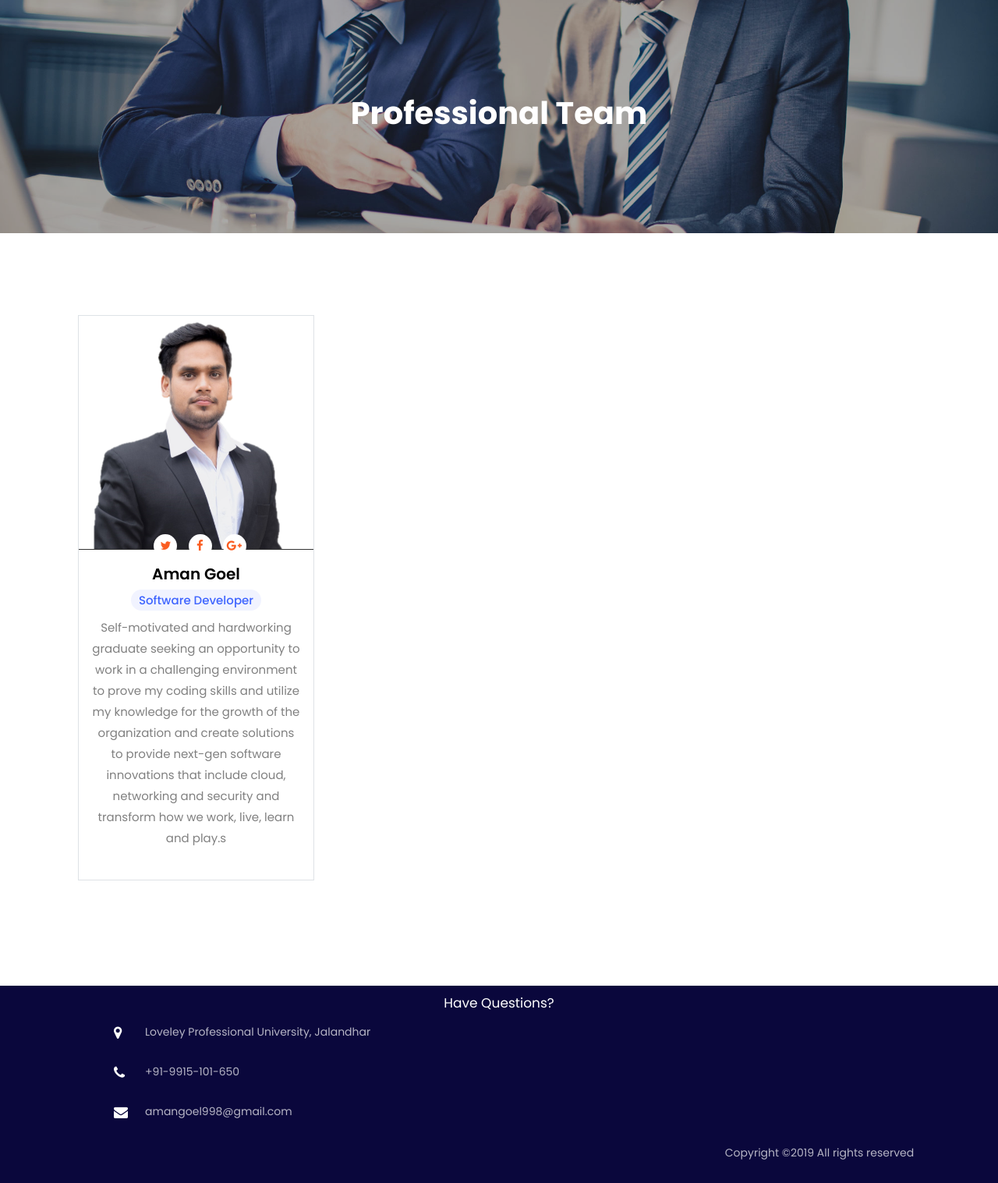
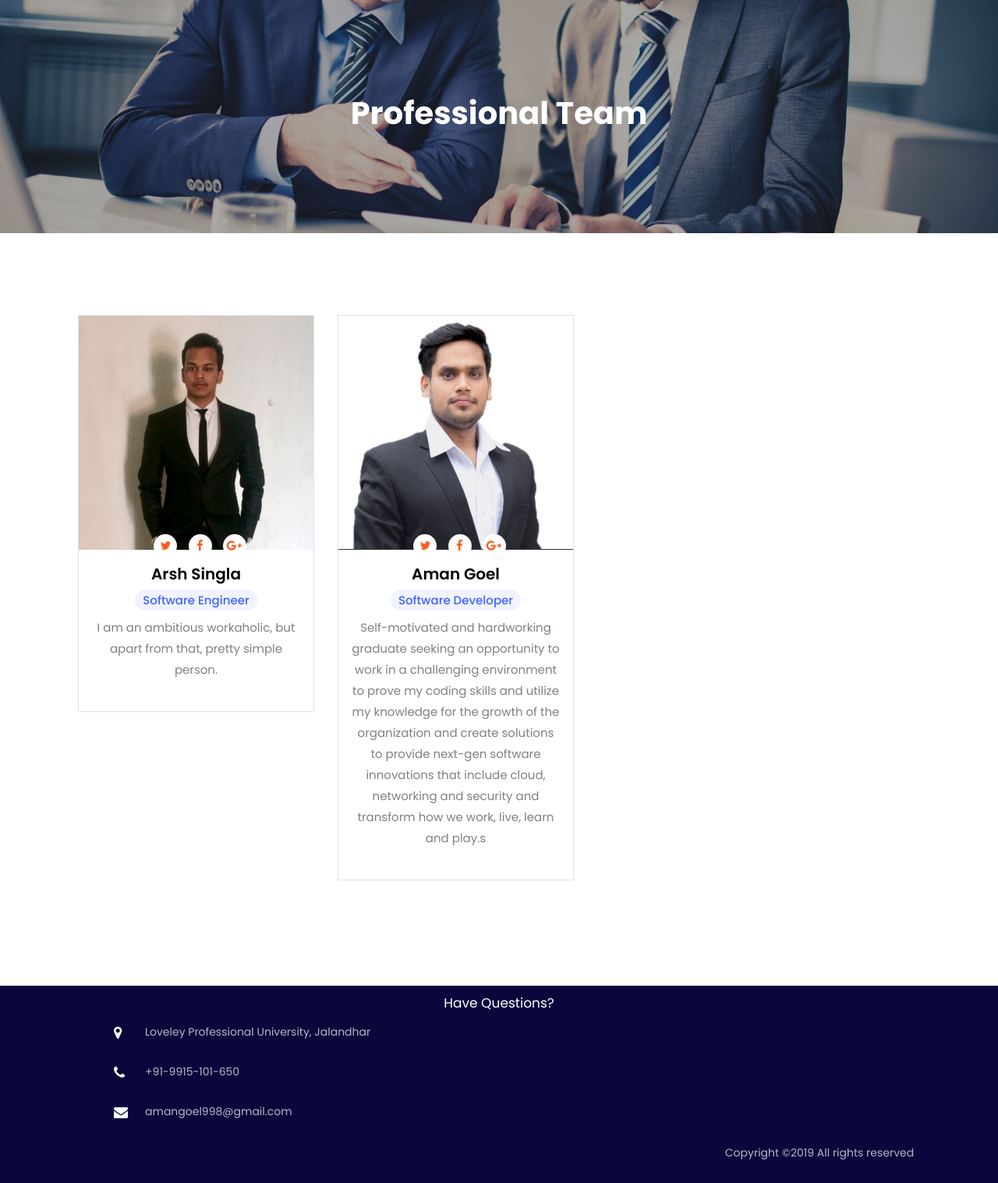
Before and after one commit to Amangoel998/Software-Piracy-Prevention-System, a Django app: page /Team in a window 1280 px wide. Shown: the part 212-1729 px from the top of the page at 78% size. Run offline with Django 3.2, Linux system fonts and the light colour scheme; some libraries are stand-ins or nearby versions; some web fonts are replaced.

Commit message:
Added some content

```diff
--- a/piracy_prevention/website/templates/home.html
+++ b/piracy_prevention/website/templates/home.html
@@ -28,7 +28,7 @@
         <div class="container">
           <div class="row no-gutters slider-text align-items-center justify-content-start" data-scrollax-parent="true">
           <div class="col-md-7 ftco-animate mb-md-5">
-            <h1 class="mb-4">We Help to Grow Your Business</h1>
+            <h1 class="mb-4">We Help to Protect Your Business</h1>
             <p><a href="About" class="btn btn-primary px-4 py-3 mt-3">Our Services</a></p>
           </div>
         </div>
--- a/piracy_prevention/website/templates/team.html
+++ b/piracy_prevention/website/templates/team.html
@@ -28,7 +28,25 @@
 <section class="ftco-section">
       <div class="container">
         <div class="row">
-
+          <div class="col-md-6 col-lg-3 ftco-animate fadeInUp ftco-animated" style="min-width:30%;">
+            <div class="staff border">
+              <div class="img-wrap d-flex align-items-stretch">
+                <div class="img align-self-stretch arsh-bg-0"></div>
+              </div>
+              <div class="text pt-3 px-3 pb-4 text-center">
+                <h3>Arsh Singla</h3>
+                <span class="position mb-2">Software Engineer</span>
+                <div class="faded">
+                  <p>I am an ambitious workaholic, but apart from that, pretty simple person.</p>
+                  <ul class="ftco-social text-center">
+                    <li class="ftco-animate fadeInUp ftco-animated"><a href="#" class="d-flex align-items-center justify-content-center"><span class="icon-twitter"></span></a></li>
+                    <li class="ftco-animate fadeInUp ftco-animated"><a href="#" class="d-flex align-items-center justify-content-center"><span class="icon-facebook"></span></a></li>
+                    <li class="ftco-animate fadeInUp ftco-animated"><a href="#" class="d-flex align-items-center justify-content-center"><span class="icon-google-plus"></span></a></li>
+                  </ul>
+                </div>
+              </div>
+            </div>
+          </div>
           <div class="col-md-6 col-lg-3 ftco-animate fadeInUp ftco-animated" style="min-width:30%;">
             <div class="staff border">
               <div class="img-wrap d-flex align-items-stretch">
```
Also changed, not shown: README.md, piracy_prevention/README.md.
